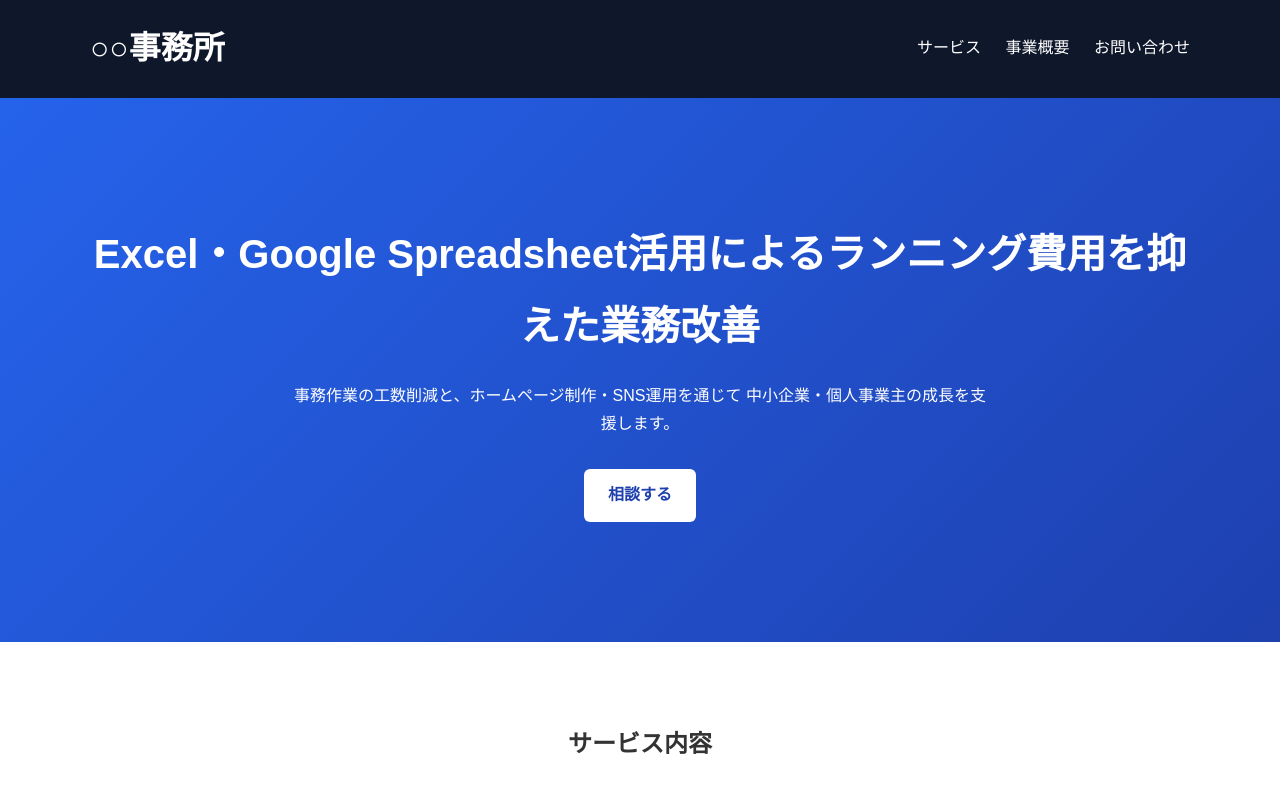
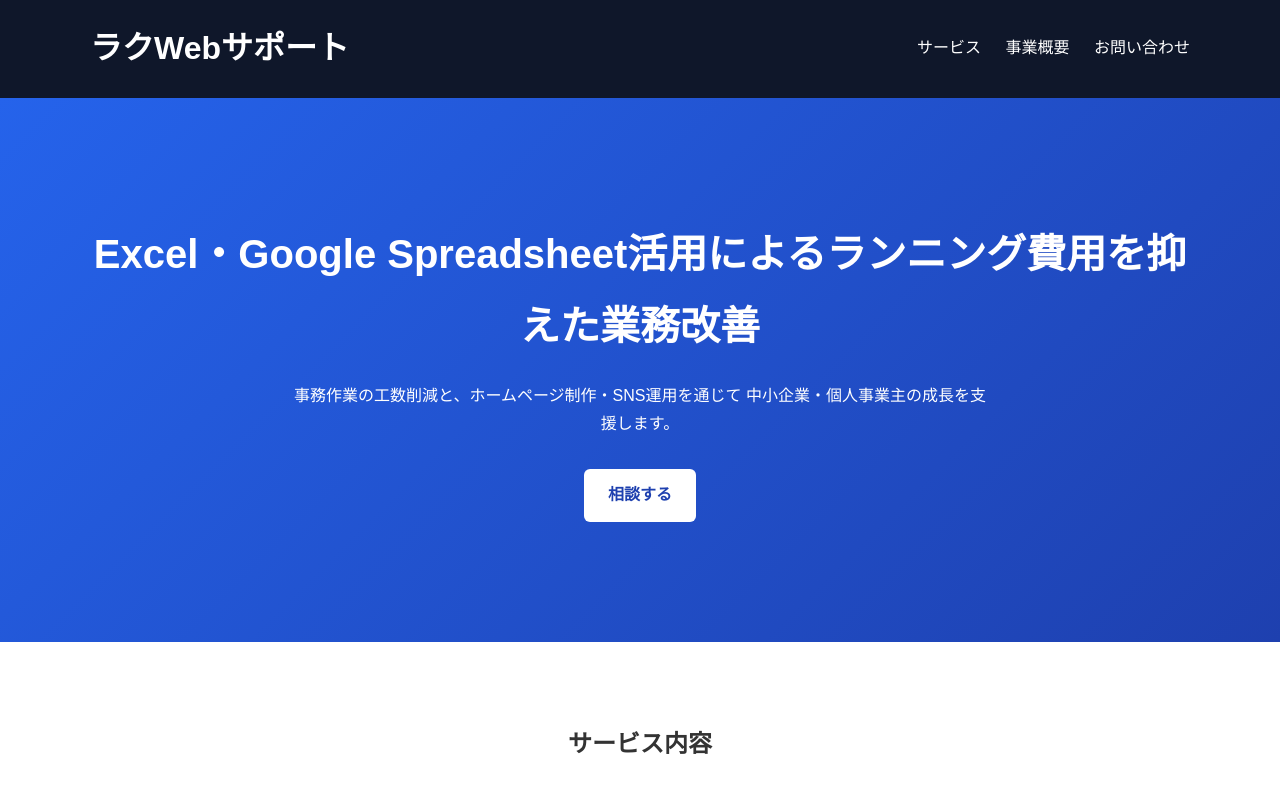
Before and after one commit to rakuwebsupport-svg/service, a plain HTML site: page index.html in a window 1280 px wide. Shown: the top 800 px of the page. Drawn offline with Linux system fonts and the light colour scheme.

Commit message:
トップ文言変更漏れ修正

```diff
--- a/index.html
+++ b/index.html
@@ -10,7 +10,7 @@
 
 <header>
     <div class="container">
-        <h1>○○事務所</h1>
+        <h1>ラクWebサポート</h1>
         <nav>
             <a href="#services">サービス</a>
             <a href="#about">事業概要</a>
```
